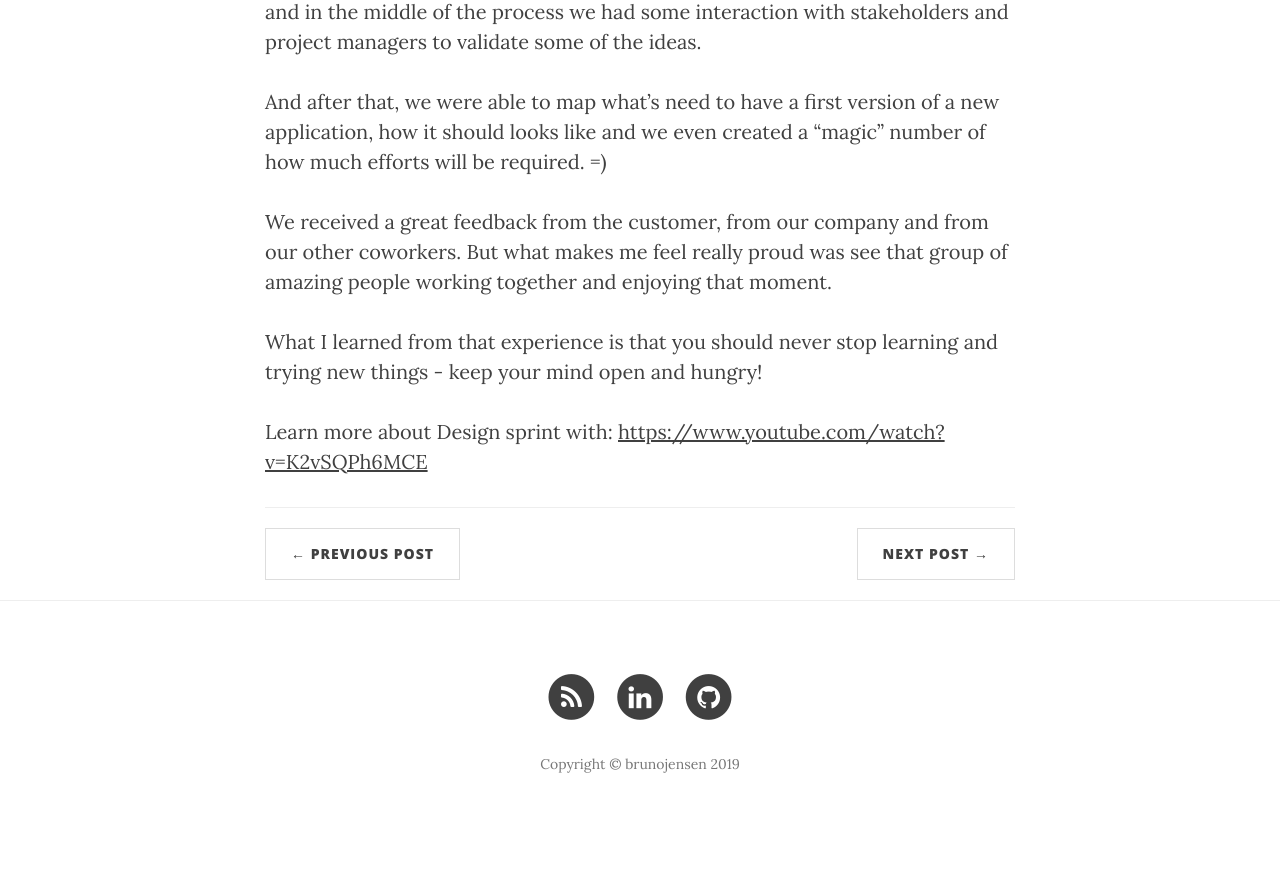
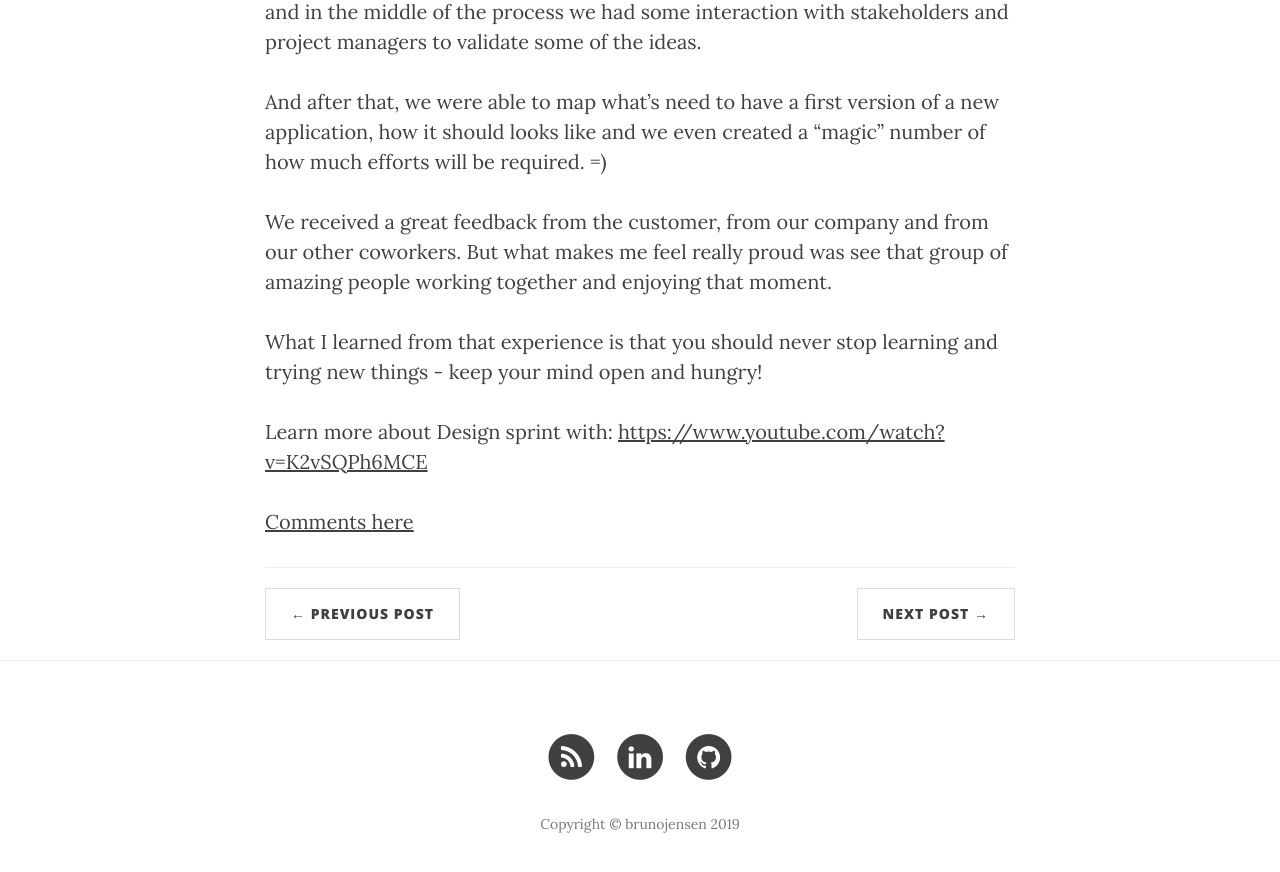
Before and after one commit to the-unknown-developer-podcast/the-unknown-developer-podcast.github.com, a Jekyll site: the page built from _posts/2019-06-01-sprint-a-google-ventures-framework.markdown, in a window 1280 px wide and 900 px high, scrolled down 1202 px. Shown: the top 872 px of the window. Built offline with Jekyll 4.4.1, drawn with Linux system fonts in a browser that asks for light colours; nearby versions of some CDN libraries; before the commit the page ends 2042 px from its top, so only the background shows below that.

Commit message:
Update 2019-06-01-sprint-a-google-ventures-framework.markdown

```diff
--- a/_posts/2019-06-01-sprint-a-google-ventures-framework.markdown
+++ b/_posts/2019-06-01-sprint-a-google-ventures-framework.markdown
@@ -25,3 +25,6 @@
 What I learned from that experience is that you should never stop learning and trying new things - keep your mind open and hungry!
 
 Learn more about Design sprint with: [https://www.youtube.com/watch?v=K2vSQPh6MCE](https://www.youtube.com/watch?v=K2vSQPh6MCE)
+
+
+[Comments here](https://github.com/brunojensen/brunojensen.github.com/issues)
```
